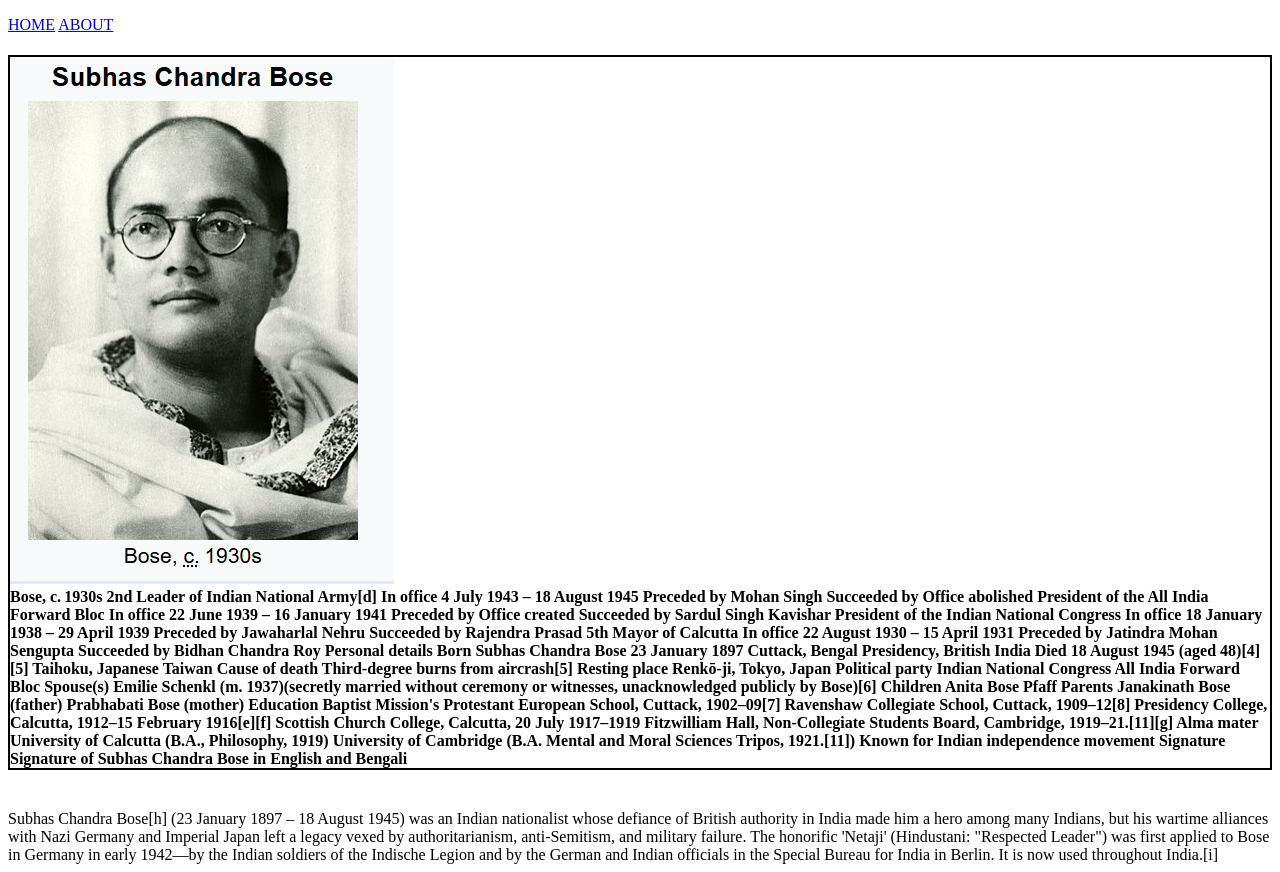
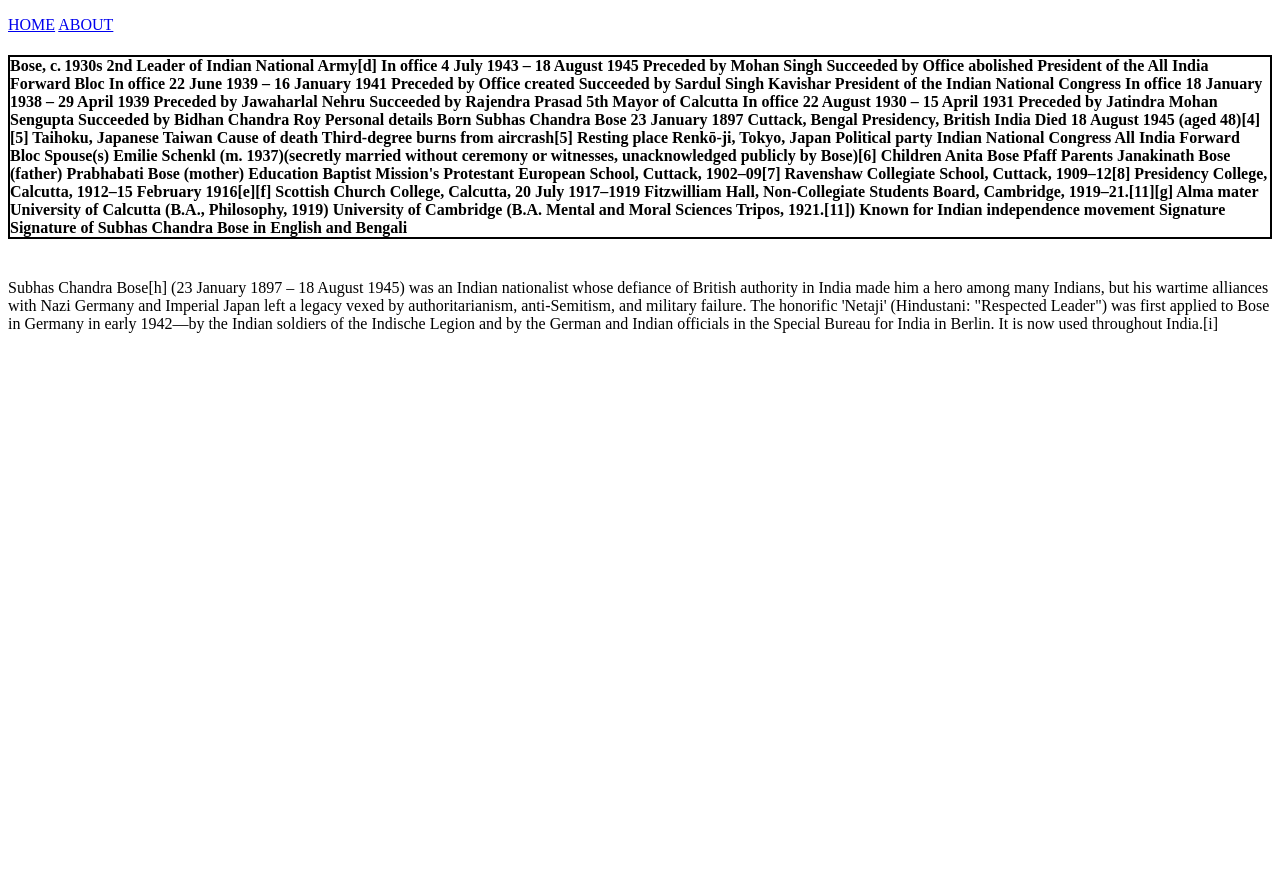
Before and after one commit to vaishu2714/role-model, a plain HTML site: page index.html in a window 1280 px wide. After the commit the page ends 800 px from the top, so only its background shows below. Drawn offline with Linux system fonts and the light colour scheme.

Commit message:
Update index.html

```diff
--- a/index.html
+++ b/index.html
@@ -19,7 +19,7 @@
 
 <h4 class="sc">
 
-<img src="/Screenshot (226).png"><br>
+
 
 Bose, c. 1930s
 2nd Leader of Indian National Army[d]
```
